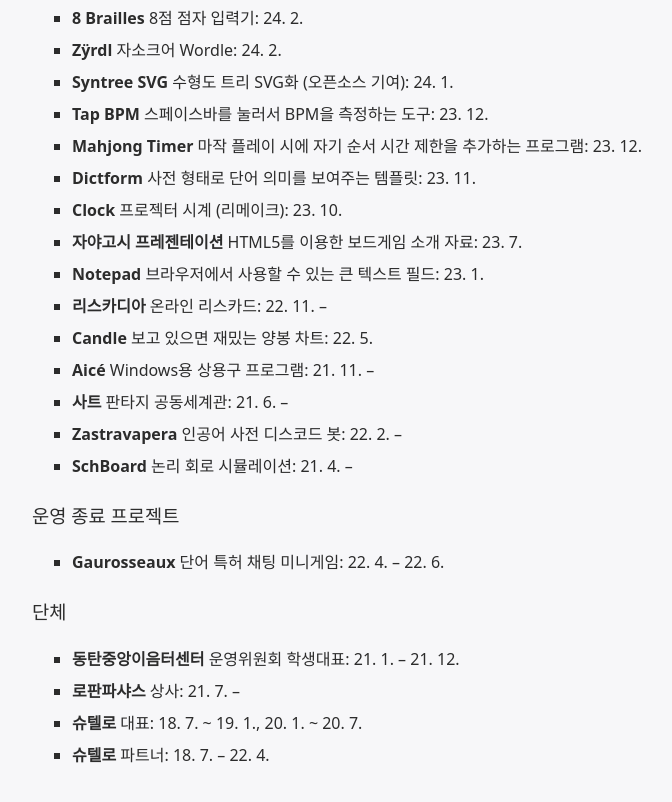
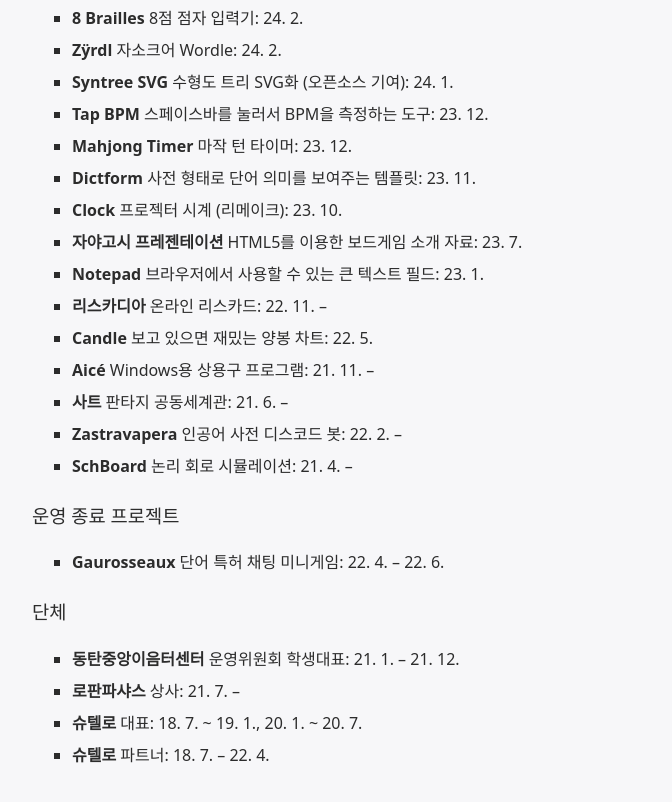
Before and after one commit to junhg0211/junhg0211.github.io, a SvelteKit app: page / in a window 1280 px wide. Shown: the part 3000-3802 px from the top of the page, without its empty margins (160-832 px from the left). Built offline with nearby package versions, Linux system fonts and the light colour scheme; a web font is replaced by a local one.

Commit message:
edit mahjong description

```diff
--- a/src/IntroducePage.svelte
+++ b/src/IntroducePage.svelte
@@ -70,7 +70,7 @@
 	<ListItem
 		href="https://me.shtelo.org/mahjong-timer"
 		name="Mahjong Timer"
-    description="마작 플레이 시에 자기 순서 시간 제한을 추가하는 프로그램"
+    description="마작 턴 타이머"
     date="23. 12."
 	></ListItem>
 	<ListItem
```
